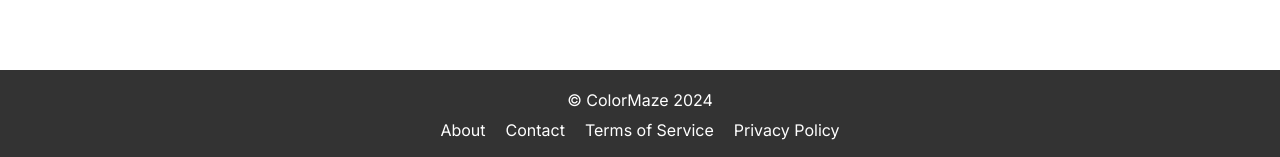
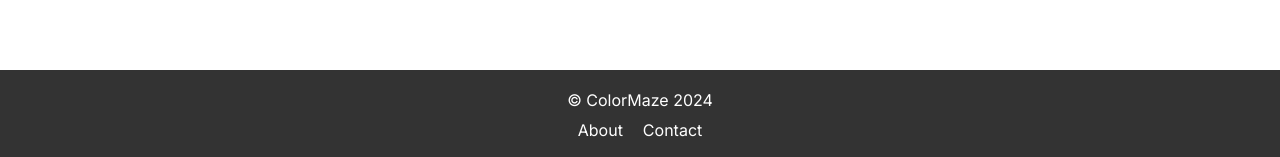
Before and after one commit to KetrinV/colorblind-people-app, a Nuxt app: page / in a window 1280 px wide. Shown: the part 7489-7646 px from the top of the page. Built offline with nearby package versions, Linux system fonts and the light colour scheme.

Commit message:
updated title-bg positioning

```diff
--- a/assets/css/main.css
+++ b/assets/css/main.css
@@ -84,7 +84,7 @@ body {
   }
 
   .title-bg {
-    margin-top: 15%;
+    top: 40%;
     height: auto;
     width: 100%;
     padding: 1rem;
@@ -93,6 +93,7 @@ body {
     align-items: center;
     justify-content: center;
     text-align: center;
+    position: relative;
   }
 
   .title-bg-rounded {
@@ -293,10 +294,13 @@ body {
   .footer {
     background-color: #333;
     color: #fff;
-    padding: 20px;
     width: 100%;
     text-align: center;
-    margin-top: auto;
+
+    padding: 20px;
+    position: relative;
+
+    bottom: 0%;
   }
 
   .footer p {
--- a/components/Foot.vue
+++ b/components/Foot.vue
@@ -6,8 +6,10 @@
             <nuxt-link to="../about-us">About</nuxt-link>
         </li>
         <li><a href="#">Contact</a></li>
+        <!--
         <li><a href="#">Terms of Service</a></li>
         <li><a href="#">Privacy Policy</a></li>
+         -->
     </ul>
     </footer>
 </template>
```
